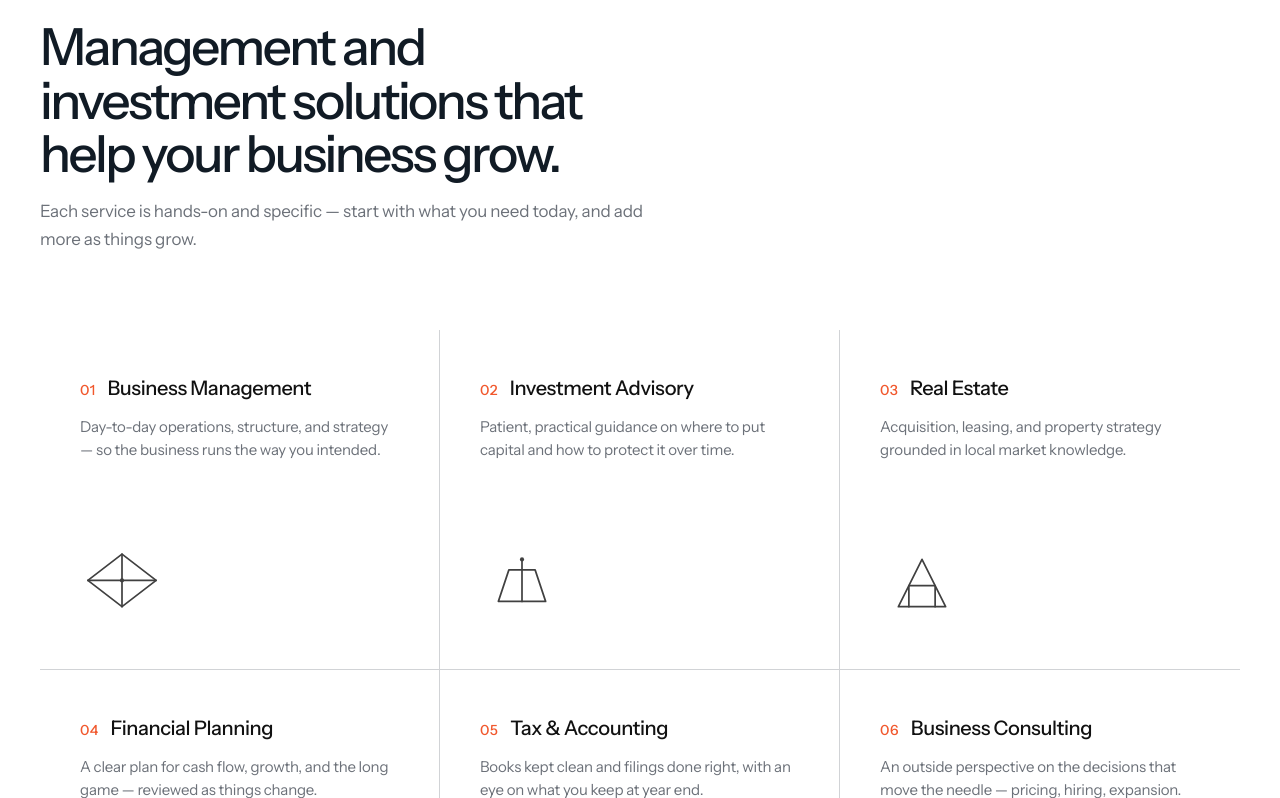
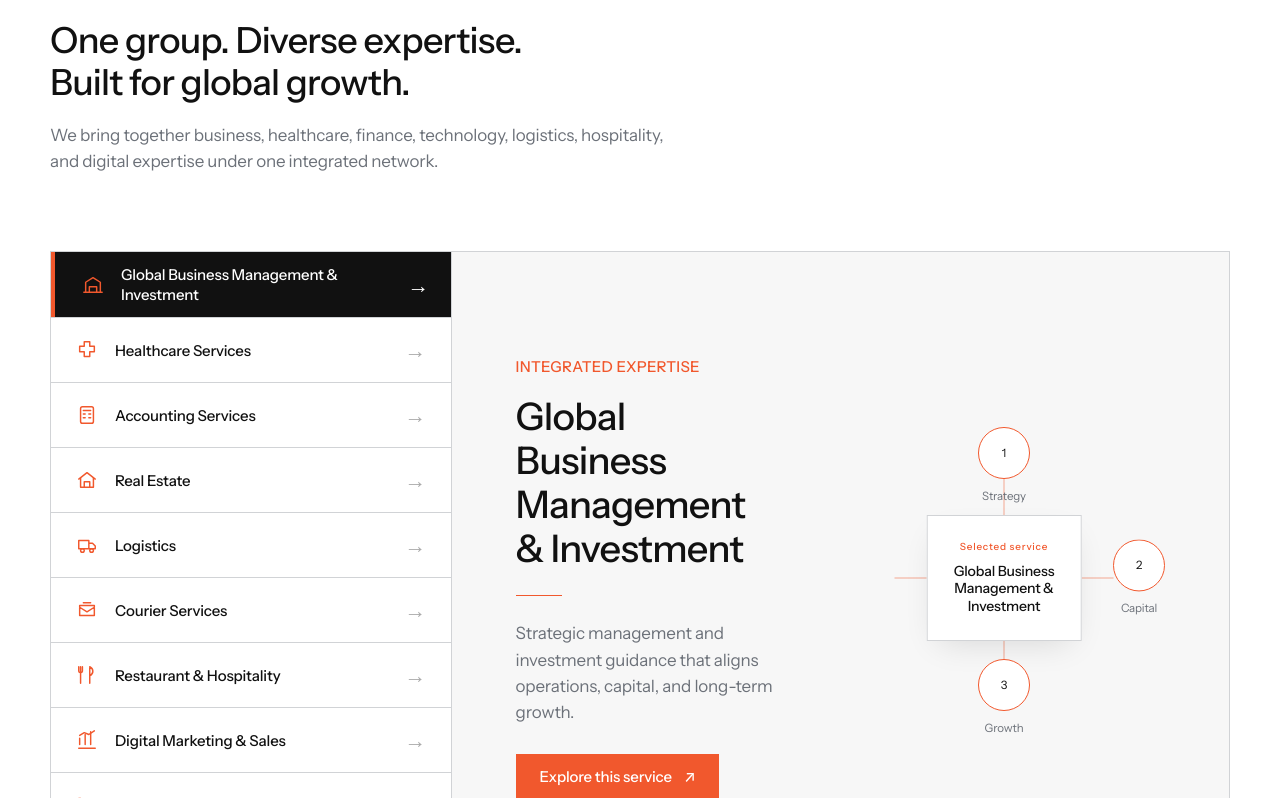
Before and after one commit to tokmatechnologies/bhimgurung-portfolio, a Next.js app: page / in a window 1280 px wide. Shown: the part 3942-4740 px from the top of the page. Built offline with nearby package versions, Linux system fonts and the light colour scheme.

Commit message:
change bio and services design

```diff
--- a/src/app/globals.css
+++ b/src/app/globals.css
@@ -143,6 +143,228 @@
   }
 }
 
+/* Interactive services, translated into the reference editorial system. */
+.home .premium-services {
+  padding: clamp(80px, 9vw, 120px) 0;
+  background: #fff;
+  color: #6c7179;
+}
+
+.home .premium-services__intro {
+  gap: 18px;
+  margin-bottom: clamp(48px, 6vw, 80px);
+}
+
+.home .premium-services__eyebrow {
+  gap: 12px;
+  color: #6c7179;
+  font-size: 15px;
+  font-weight: 500;
+  letter-spacing: .02em;
+}
+
+.home .premium-services__eyebrow img {
+  display: none;
+}
+
+.home .premium-services__intro h2 {
+  max-width: 24ch;
+  color: #111;
+  font-size: clamp(28px, 4vw, 36px);
+  font-weight: 500;
+  line-height: 1.16;
+  letter-spacing: -.02em;
+}
+
+.home .premium-services__intro>div:last-child>p {
+  max-width: 56ch;
+  margin-top: 18px;
+  color: #6c7179;
+  font-size: 17px;
+  line-height: 1.55;
+}
+
+.home .service-showcase-band {
+  padding: 0;
+}
+
+.home .service-showcase-band::before {
+  display: none;
+}
+
+.home .service-showcase {
+  min-height: 620px;
+  grid-template-columns: minmax(300px, .68fr) minmax(0, 1.32fr);
+  border: 1px solid #d1d3d6;
+  border-radius: 0;
+  background: #fff;
+  box-shadow: none;
+}
+
+.home .service-showcase__tabs {
+  background: #fff;
+  border-color: #d1d3d6;
+}
+
+.home .service-showcase__tabs button {
+  border-color: #d1d3d6;
+  background: #fff;
+  color: #111;
+}
+
+.home .service-showcase__tabs button>.service-showcase__tab-icon {
+  color: #f1582d;
+}
+
+.home .service-showcase__tabs button strong {
+  font-size: 15px;
+  font-weight: 500;
+  letter-spacing: -.01em;
+}
+
+.home .service-showcase__tabs button:hover,
+.home .service-showcase__tabs button:focus-visible {
+  background: #f7f7f7;
+  color: #111;
+}
+
+.home .service-showcase__tabs button.is-active {
+  padding-left: 28px;
+  background: #111;
+  color: #fff;
+  box-shadow: inset 4px 0 #f1582d;
+}
+
+.home .service-showcase__tabs button.is-active>.service-showcase__tab-icon {
+  color: #f1582d;
+}
+
+.home .service-showcase__tabs button:focus-visible {
+  box-shadow: inset 3px 0 #f1582d;
+}
+
+.home .service-showcase__tabs button.is-active:focus-visible {
+  box-shadow: inset 4px 0 #f1582d;
+}
+
+.home .service-showcase__panel {
+  padding: clamp(40px, 5vw, 64px);
+  gap: clamp(32px, 5vw, 64px);
+  background: #f7f7f7;
+}
+
+.home .service-showcase__copy>p:first-child {
+  margin-bottom: 18px;
+  color: #f1582d;
+  font-size: 15px;
+  font-weight: 500;
+  letter-spacing: .02em;
+}
+
+.home .service-showcase__copy h3 {
+  color: #111;
+  font-size: clamp(28px, 3vw, 38px);
+  line-height: 1.16;
+  letter-spacing: -.02em;
+}
+
+.home .service-showcase__rule {
+  width: 46px;
+  height: 1px;
+  margin: 24px 0;
+  background: #f1582d;
+}
+
+.home .service-showcase__copy>p:not(:first-child) {
+  color: #6c7179;
+  font-size: 17px;
+  line-height: 1.55;
+}
+
+.home .service-showcase__copy>a {
+  min-height: 46px;
+  margin-top: 28px;
+  padding-inline: 24px;
+  gap: 12px;
+  background: #f1582d;
+  font-size: 15px;
+  font-weight: 500;
+  letter-spacing: -.01em;
+}
+
+.home .service-showcase__copy>a:hover {
+  background: #d5461f;
+}
+
+.home .service-showcase__visual {
+  min-height: 360px;
+}
+
+.home .service-showcase__hub {
+  border-color: #d1d3d6;
+  background: #fff;
+  color: #111;
+  box-shadow: 0 12px 32px -12px rgba(17, 17, 17, .14);
+}
+
+.home .service-showcase__hub span {
+  color: #f1582d;
+  font-weight: 500;
+  letter-spacing: .08em;
+}
+
+.home .service-showcase__hub strong {
+  font-weight: 500;
+}
+
+.home .service-showcase__spokes::before,
+.home .service-showcase__spokes::after {
+  background: rgba(241, 88, 45, .5);
+}
+
+.home .service-showcase__node {
+  color: #6c7179;
+}
+
+.home .service-showcase__node span {
+  border-color: #f1582d;
+  background: #fff;
+  color: #111;
+}
+
+@media (max-width: 980px) {
+  .home .service-showcase {
+    grid-template-columns: 1fr;
+  }
+
+  .home .service-showcase__tabs {
+    border-color: #d1d3d6;
+  }
+
+  .home .service-showcase__tabs button {
+    border-color: #d1d3d6;
+  }
+
+  .home .service-showcase__tabs button.is-active {
+    padding-left: 22px;
+    box-shadow: inset 0 -4px #f1582d;
+  }
+
+  .home .service-showcase__tabs button.is-active:focus-visible {
+    box-shadow: inset 0 -4px #f1582d;
+  }
+}
+
+@media (max-width: 680px) {
+  .home .service-showcase {
+    border-radius: 0;
+  }
+
+  .home .service-showcase__panel {
+    padding: 34px 24px;
+  }
+}
+
 .hero {
   isolation: isolate;
   min-height: 100svh;
--- a/src/app/page.tsx
+++ b/src/app/page.tsx
@@ -77,12 +77,17 @@
 
         <AffiliationsSection />
 
-        <section className="scroll-mt-16 bg-white py-portfolio-section" id="services">
-          <div className="portfolio-container">
-            <header className="section-heading" data-reveal-group><p className="eyebrow" data-reveal>Services</p><h2 className="section-title max-w-[24ch]" data-reveal>Management and investment solutions that help your business grow.</h2><p className="max-w-[56ch] text-[17px] leading-relaxed text-portfolio-muted" data-reveal>Each service is hands-on and specific — start with what you need today, and add more as things grow.</p></header>
-            <ServiceShowcase />
-          </div>
-        </section>
+        <div className="home">
+          <section className="premium-services" id="services">
+            <div className="shell">
+              <header className="premium-services__intro" data-reveal>
+                <div className="premium-services__eyebrow"><Image src="/bhim-gurung-logo.png" alt="" width={579} height={139} /><span>Our services</span></div>
+                <div><h2>One group. Diverse expertise. Built for global growth.</h2><p>We bring together business, healthcare, finance, technology, logistics, hospitality, and digital expertise under one integrated network.</p></div>
+              </header>
+              <div className="service-showcase-band"><ServiceShowcase /></div>
+            </div>
+          </section>
+        </div>
 
         <AudienceSection />
         <ReasonsSection />
--- a/src/app/service-showcase.tsx
+++ b/src/app/service-showcase.tsx
@@ -1,54 +1,78 @@
+"use client";
+
+import Link from "next/link";
+import { useState } from "react";
+
 const serviceItems = [
-  ["Business Management", "Day-to-day operations, structure, and strategy — so the business runs the way you intended."],
-  ["Investment Advisory", "Patient, practical guidance on where to put capital and how to protect it over time."],
-  ["Real Estate", "Acquisition, leasing, and property strategy grounded in local market knowledge."],
-  ["Financial Planning", "A clear plan for cash flow, growth, and the long game — reviewed as things change."],
-  ["Tax & Accounting", "Books kept clean and filings done right, with an eye on what you keep at year end."],
-  ["Business Consulting", "An outside perspective on the decisions that move the needle — pricing, hiring, expansion."],
-  ["Insurance Services", "Coverage matched to real risk, so a bad day never becomes a lasting setback."],
-  ["Startup Advisory", "From first idea to first customer — the practical steps that get a business off the ground."],
-  ["Community Support", "Guidance and connections for Nebraska's Bhutanese-American community and its businesses."],
+  ["Global Business Management & Investment", "Strategic management and investment guidance that aligns operations, capital, and long-term growth.", "Strategy", "Capital", "Growth"],
+  ["Healthcare Services", "People-first healthcare support and operational guidance for organizations serving families and communities.", "Care", "Operations", "Community"],
+  ["Accounting Services", "Reliable financial organization, reporting, and accounting support for confident business decisions.", "Reporting", "Clarity", "Control"],
+  ["Real Estate", "Opportunity-focused property and investment guidance built around responsible, lasting value.", "Property", "Analysis", "Value"],
+  ["Logistics", "Practical systems that help transportation and logistics operations move reliably and efficiently.", "Planning", "Movement", "Delivery"],
+  ["Courier Services", "Dependable delivery operations designed around speed, visibility, and customer trust.", "Speed", "Tracking", "Trust"],
+  ["Restaurant & Hospitality", "Business support for restaurants, event venues, and memorable customer experiences.", "Service", "Events", "Experience"],
+  ["Digital Marketing & Sales", "Clear positioning and modern outreach strategies that connect businesses with the right customers.", "Brand", "Reach", "Sales"],
+  ["E-Commerce", "Modern digital commerce thinking that helps products, services, and customers connect online.", "Storefront", "Commerce", "Scale"],
+  ["IT Technologies", "Technology perspectives and digital solutions that help organizations adapt and grow.", "Systems", "Digital", "Innovation"],
 ] as const;
 
 function ServiceIcon({ index }: { index: number }) {
   const icons = [
-    <g key="management"><path d="M32 10 58 30 32 50 6 30Z" /><path d="M6 30h52M32 10v40" /><circle cx="32" cy="30" r="1.6" fill="currentColor" stroke="none" /></g>,
-    <g key="investment"><path d="M14 46h36l-8-24H22Z" /><path d="M32 22v24M32 14v8" /><circle cx="32" cy="14" r="1.6" fill="currentColor" stroke="none" /></g>,
-    <g key="real-estate"><path d="M14 50 32 14 50 50Z" /><path d="M22 50V34h20v16" /></g>,
-    <g key="planning"><path d="M12 48h10V38h10V28h10V18" /><circle cx="42" cy="18" r="1.6" fill="currentColor" stroke="none" /></g>,
-    <g key="accounting"><rect x="18" y="12" width="28" height="40" rx="1.5" /><path d="M24 22h16M24 30h16M24 38h10" /></g>,
-    <g key="consulting"><circle cx="26" cy="32" r="14" /><circle cx="40" cy="32" r="14" /></g>,
-    <g key="insurance"><path d="M32 10 50 18v14c0 14-9 22-18 26-9-4-18-12-18-26V18Z" /></g>,
-    <g key="startup"><path d="M18 16 50 32 18 48Z" /><circle cx="24" cy="32" r="1.6" fill="currentColor" stroke="none" /></g>,
-    <g key="community"><circle cx="20" cy="44" r="4" /><circle cx="44" cy="44" r="4" /><circle cx="32" cy="18" r="4" /><path d="M23 41 29 22M41 41 35 22M24 44h16" /></g>,
+    <g key="management"><path d="M4 19V9l8-5 8 5v10"/><path d="M8 19v-5h8v5M2 20h20"/></g>,
+    <g key="healthcare"><path d="M9 3h6v5h5v6h-5v5H9v-5H4V8h5Z"/></g>,
+    <g key="accounting"><rect x="5" y="3" width="14" height="18" rx="2"/><path d="M8 7h8M8 11h2M14 11h2M8 15h2M14 15h2"/></g>,
+    <g key="real-estate"><path d="m3 11 9-7 9 7"/><path d="M5 10v10h14V10M9 20v-6h6v6"/></g>,
+    <g key="logistics"><path d="M3 7h11v9H3zM14 10h4l3 3v3h-7z"/><circle cx="7" cy="18" r="2"/><circle cx="17" cy="18" r="2"/></g>,
+    <g key="courier"><path d="M4 7h16v11H4zM4 9l8 5 8-5"/><path d="M8 4h8"/></g>,
+    <g key="hospitality"><path d="M5 3v8M3 3v5c0 2 4 2 4 0V3M5 11v10M15 3v18M15 3c4 2 5 7 0 10"/></g>,
+    <g key="marketing"><path d="M4 17V10M10 17V6M16 17V3M3 21h18"/><path d="m4 7 5-3 5 2 6-4"/></g>,
+    <g key="commerce"><path d="M3 5h2l2 11h10l3-7H6"/><circle cx="9" cy="20" r="1"/><circle cx="17" cy="20" r="1"/></g>,
+    <g key="technology"><rect x="3" y="4" width="18" height="13" rx="2"/><path d="M8 21h8M12 17v4M7 9h3M14 9h3M7 13h10"/></g>,
   ];
 
-  return (
-    <svg viewBox="0 0 64 64" fill="none" stroke="currentColor" strokeWidth="1.3" strokeLinecap="round" strokeLinejoin="round" aria-hidden="true">
-      {icons[index]}
-    </svg>
-  );
+  return <span className="service-showcase__tab-icon" aria-hidden="true"><svg viewBox="0 0 24 24" fill="none" stroke="currentColor" strokeWidth="1.6" strokeLinecap="round" strokeLinejoin="round">{icons[index]}</svg></span>;
 }
 
 export default function ServiceShowcase() {
+  const [active, setActive] = useState(0);
+  const service = serviceItems[active];
+
   return (
-    <div className="grid min-[900px]:grid-cols-3" data-reveal-group>
-      {serviceItems.map(([title, description], index) => (
-        <article
-          className="group flex min-h-0 flex-col gap-3.5 border-b border-portfolio-line py-8 transition-colors hover:bg-portfolio-paper min-[900px]:min-h-[340px] min-[900px]:border-r min-[900px]:px-10 min-[900px]:py-11 min-[900px]:nth-[3n]:border-r-0 min-[900px]:nth-[n+7]:border-b-0"
-          key={title}
-          data-reveal
-        >
-          <div className="flex items-baseline gap-3">
-            <span className="text-sm font-medium tracking-wide text-portfolio-accent">{String(index + 1).padStart(2, "0")}</span>
-            <h3 className="text-xl font-medium tracking-[-.02em] text-portfolio-ink">{title}</h3>
+    <div className="service-showcase" data-reveal>
+      <div className="service-showcase__tabs" role="tablist" aria-label="Services">
+        {serviceItems.map(([title], index) => (
+          <button
+            id={`service-tab-${index}`}
+            className={active === index ? "is-active" : ""}
+            type="button"
+            role="tab"
+            aria-selected={active === index}
+            aria-controls="service-panel"
+            onClick={() => setActive(index)}
+            key={title}
+          >
+            <ServiceIcon index={index} />
+            <strong>{title}</strong>
+            <i aria-hidden="true">→</i>
+          </button>
+        ))}
+      </div>
+
+      <div className="service-showcase__panel" id="service-panel" role="tabpanel" aria-labelledby={`service-tab-${active}`}>
+        <div className="service-showcase__copy" key={`copy-${service[0]}`}>
+          <p>Integrated expertise</p>
+          <h3>{service[0]}</h3>
+          <div className="service-showcase__rule" />
+          <p>{service[1]}</p>
+          <Link href="/services">Explore this service <span aria-hidden="true">↗</span></Link>
+        </div>
+        <div className="service-showcase__visual" aria-hidden="true" key={`visual-${service[0]}`}>
+          <div className="service-showcase__hub"><span>Selected service</span><strong>{service[0]}</strong></div>
+          <div className="service-showcase__spokes">
+            {service.slice(2).map((label, index) => <div className={`service-showcase__node service-showcase__node--${index + 1}`} key={label}><span>{index + 1}</span><small>{label}</small></div>)}
           </div>
-          <p className="max-w-[32ch] text-[15px] leading-normal text-portfolio-muted">{description}</p>
-          <span className="mt-2 size-16 text-portfolio-ink opacity-80 transition duration-300 group-hover:-translate-y-1 group-hover:text-portfolio-accent group-hover:opacity-100 min-[900px]:mt-auto min-[900px]:size-21">
-            <ServiceIcon index={index} />
-          </span>
-        </article>
-      ))}
+        </div>
+      </div>
     </div>
   );
 }
```
Also changed, not shown: src/app/team-section.tsx (+3 -15 lines).
